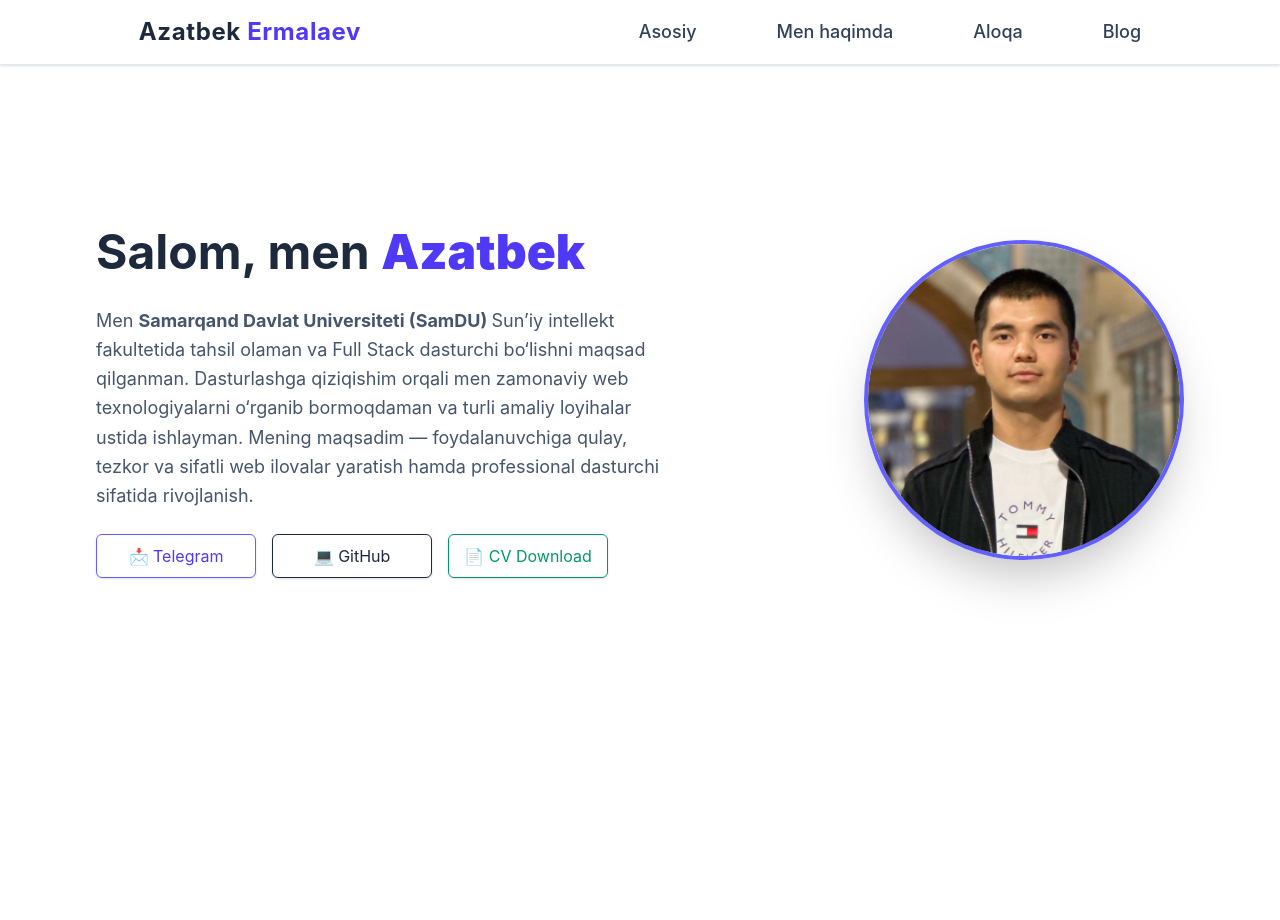
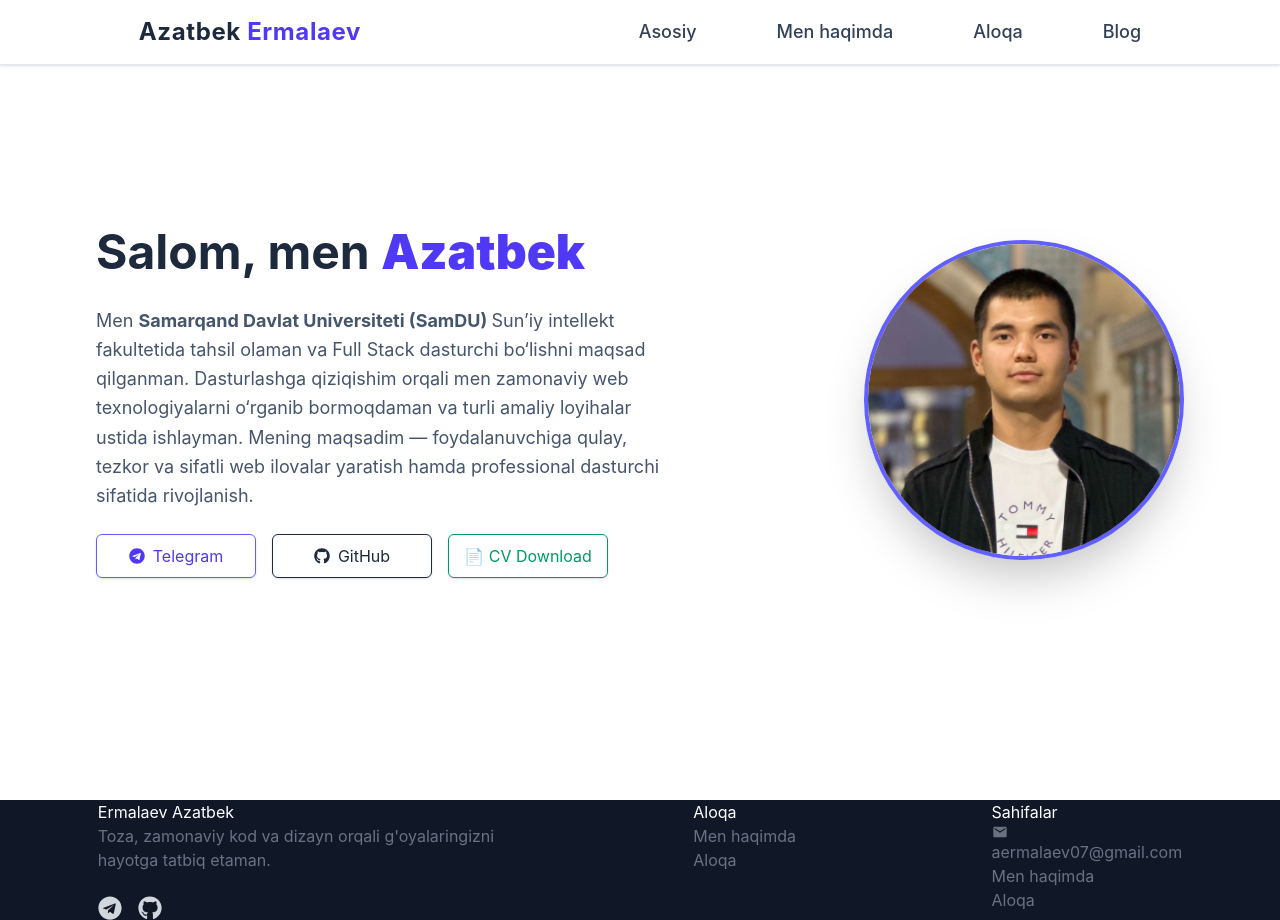
Before and after one commit to azatbek-07/react-tailwindcss-portfolio, a React (Vite) app: page / in a window 1280 px wide. Before the commit the page ends 800 px from the top, so only its background shows below. Built offline with nearby package versions, Linux system fonts and the light colour scheme.

Commit message:
footer sozlaniyabdi

```diff
--- a/package.json
+++ b/package.json
@@ -13,6 +13,7 @@
     "@tailwindcss/vite": "^4.2.4",
     "react": "^19.2.5",
     "react-dom": "^19.2.5",
+    "react-icons": "^5.6.0",
     "react-router-dom": "^7.14.2",
     "tailwindcss": "^4.2.4"
   },
--- a/src/App.jsx
+++ b/src/App.jsx
@@ -1,6 +1,9 @@
 
 import { BrowserRouter, Route, Routes } from 'react-router-dom'
 import { Header } from './components/Header'
+import { Home } from './pages/Home'
+import { Footer } from './components/Footer'
+import { About } from './pages/About'
 
 function App() {
 
@@ -8,11 +11,14 @@ function App() {
     <>
 
       <BrowserRouter>
-        <Header />
+
         <Routes>
+          <Route path="/" element={<Home />} />
+          <Route path="/about" element={<About/> } />
 
 
         </Routes>
+
       </BrowserRouter >
     </>
   )
--- a/src/components/Footer.jsx
+++ b/src/components/Footer.jsx
@@ -1,6 +1,61 @@
+import { FaTelegram, FaGithub } from "react-icons/fa";
+import { MdEmail } from "react-icons/md";
 export function Footer() {
     return (
         <>
+            <footer className="bg-gray-900 flex justify-around">
+                <div className="text-white max-w-100">
+                    <h1>Ermalaev Azatbek</h1>
+                    <p className="text-gray-500">Toza, zamonaviy kod va dizayn orqali g'oyalaringizni hayotga tatbiq etaman.</p>
+                    <br />
+
+                    <div className="flex gap-4 text-2xl text-gray-300">
+                        <a href="https://t.me/@A_z_a_t_b_e_k"><FaTelegram className="hover:text-blue-500 cursor-pointer" /></a>
+                        <a href="https://github.com/azatbek-07"><FaGithub className="hover:text-white cursor-pointer" /></a>
+                    </div>
+
+                </div>
+
+                <div>
+                    <ul>
+                        <li>
+                            <span className="text-white">Aloqa</span>
+                        </li>
+
+                        <li className="text-gray-500">
+
+                        </li>
+
+                        <li className="text-gray-500">
+                            Men haqimda
+                        </li>
+
+                        <li className="text-gray-500">
+                            Aloqa
+                        </li>
+                    </ul>
+                </div>
+
+                <div>
+                    <ul>
+                        <li>
+                            <span className="text-white">Sahifalar</span>
+                        </li>
+
+                        <li className="text-gray-500">
+                           <MdEmail/> <a href="aermalaev07@gmail.com">aermalaev07@gmail.com</a>
+                        </li>
+
+                        <li className="text-gray-500">
+                            Men haqimda
+                        </li>
+
+                        <li className="text-gray-500">
+                            Aloqa
+                        </li>
+                    </ul>
+                </div>
+            </footer>
 
         </>
     )
--- a/src/components/Header.jsx
+++ b/src/components/Header.jsx
@@ -34,69 +34,7 @@ export function Header() {
             </header>
 
 
-            <section className="flex justify-around items-center min-h-screen from-slate-50 via-white to-indigo-50 px-10 pt-24">
 
-                <div className="space-y-6">
-                    <h1 className="text-5xl font-bold leading-tight text-slate-800">
-                        Salom, men <b className="text-indigo-600">Azatbek</b>
-                    </h1><br />
-
-                    <p className="max-w-xl text-lg text-slate-600 leading-relaxed">
-                        Men <b>Samarqand Davlat Universiteti (SamDU) </b>Sun’iy intellekt fakultetida tahsil olaman va Full Stack dasturchi bo‘lishni maqsad qilganman.
-
-                        Dasturlashga qiziqishim orqali men zamonaviy web texnologiyalarni o‘rganib bormoqdaman va turli amaliy loyihalar ustida ishlayman.
-
-                        Mening maqsadim — foydalanuvchiga qulay, tezkor va sifatli web ilovalar yaratish hamda professional dasturchi sifatida rivojlanish.
-                    </p>
-                    <br />
-
-                    <div className="flex gap-4 mt-6">
-
-                        {/* Telegram */}
-                        <a
-                            href="https://t.me/@A_z_a_t_b_e_k"
-                            target="_blank"
-                            className="w-40 h-11 flex items-center justify-center gap-2 border border-indigo-500 text-indigo-600 rounded-md
-                          hover:bg-indigo-500 hover:text-white transition-all duration-300 shadow-sm"
-                        >
-                            📩 Telegram
-                        </a>
-
-                        {/* GitHub */}
-                        <a
-                            href="https://github.com/azatbek-07"
-                            target="_blank"
-                            className="w-40 h-11 flex items-center justify-center gap-2 border border-slate-800 text-slate-800 rounded-md
-                            hover:bg-slate-800 hover:text-white transition-all duration-300 shadow-sm"
-                        >
-                            💻 GitHub
-                        </a>
-
-                        {/* CV Download */}
-                        <a
-                            href="/cv.pdf"
-                            download
-                            className="w-40 h-11 flex items-center justify-center gap-2 border border-emerald-600 text-emerald-600 rounded-md
-        hover:bg-emerald-600 hover:text-white transition-all duration-300 shadow-sm"
-                        >
-                            📄 CV Download
-                        </a>
-
-                    </div>
-                </div>
-
-                <div className="relative">
-                    <img
-                        className="w-80 h-80 rounded-full object-cover shadow-2xl border-4 border-indigo-500"
-                        src="/images/rasmim1.jpg"
-                        alt="error"
-                    />
-
-
-                </div>
-
-
-            </section>
 
         </>
     )
--- a/src/pages/About.jsx
+++ b/src/pages/About.jsx
@@ -1,8 +1,10 @@
+import { Header } from "../components/Header";
 
 
 export function About() {
     return (
         <>
+            <Header />
 
         </>
 
--- a/src/pages/Home.jsx
+++ b/src/pages/Home.jsx
@@ -1,9 +1,75 @@
-
+import { Footer } from "../components/Footer";
+import { Header } from "../components/Header";
+import { FaTelegram, FaGithub } from "react-icons/fa";
 
 export function Home() {
     return (
-        <div>
+        <>
+            <Header />
+            <section className="flex justify-around items-center min-h-screen from-slate-50 via-white to-indigo-50 px-10 pt-24">
 
-        </div>
+                <div className="space-y-6">
+                    <h1 className="text-5xl font-bold leading-tight text-slate-800">
+                        Salom, men <b className="text-indigo-600">Azatbek</b>
+                    </h1><br />
+
+                    <p className="max-w-xl text-lg text-slate-600 leading-relaxed">
+                        Men <b>Samarqand Davlat Universiteti (SamDU) </b>Sun’iy intellekt fakultetida tahsil olaman va Full Stack dasturchi bo‘lishni maqsad qilganman.
+
+                        Dasturlashga qiziqishim orqali men zamonaviy web texnologiyalarni o‘rganib bormoqdaman va turli amaliy loyihalar ustida ishlayman.
+
+                        Mening maqsadim — foydalanuvchiga qulay, tezkor va sifatli web ilovalar yaratish hamda professional dasturchi sifatida rivojlanish.
+                    </p>
+                    <br />
+
+                    <div className="flex gap-4 mt-6">
+
+                        {/* Telegram */}
+                        <a
+                            href="https://t.me/@A_z_a_t_b_e_k"
+                            target="_blank"
+                            className="w-40 h-11 flex items-center justify-center gap-2 border border-indigo-500 text-indigo-600 rounded-md
+                          hover:bg-indigo-500 hover:text-white transition-all duration-300 shadow-sm"
+                        >
+                            <FaTelegram className="hover:text-blue-500 cursor-pointer" /> Telegram
+                        </a>
+
+                        {/* GitHub */}
+                        <a
+                            href="https://github.com/azatbek-07"
+                            target="_blank"
+                            className="w-40 h-11 flex items-center justify-center gap-2 border border-slate-800 text-slate-800 rounded-md
+                            hover:bg-slate-800 hover:text-white transition-all duration-300 shadow-sm"
+                        >
+                            <FaGithub className="hover:text-white cursor-pointer" /> GitHub
+                        </a>
+
+                        {/* CV Download */}
+                        <a
+                            href="/cv.pdf"
+                            download
+                            className="w-40 h-11 flex items-center justify-center gap-2 border border-emerald-600 text-emerald-600 rounded-md
+                            hover:bg-emerald-600 hover:text-white transition-all duration-300 shadow-sm"
+                        >
+                            📄 CV Download
+                        </a>
+
+                    </div>
+                </div>
+
+                <div className="relative">
+                    <img
+                        className="w-80 h-80 rounded-full object-cover shadow-2xl border-4 border-indigo-500"
+                        src="/images/rasmim1.jpg"
+                        alt="error"
+                    />
+
+
+                </div>
+
+
+            </section>
+            <Footer/>
+        </>
     );
 }
```
Also changed, not shown: 1 other file (tests, documents, lock files or other folders).
